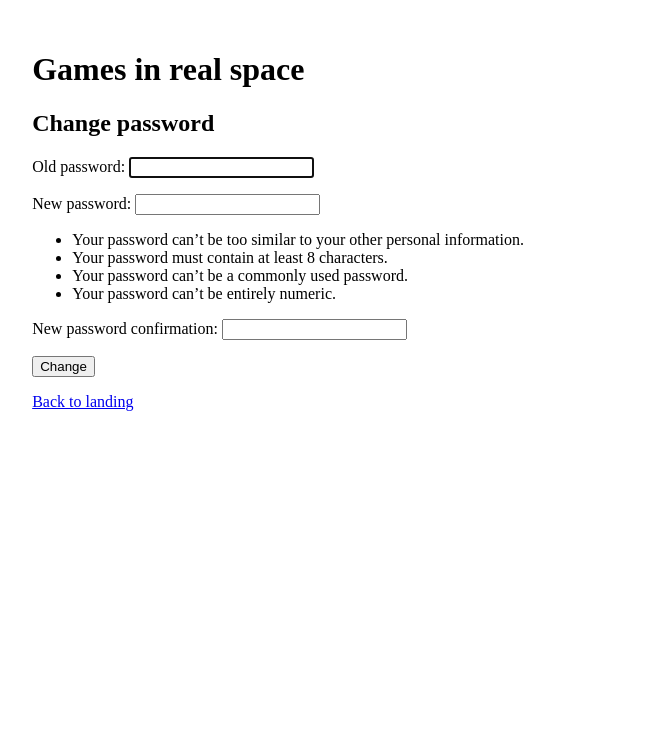
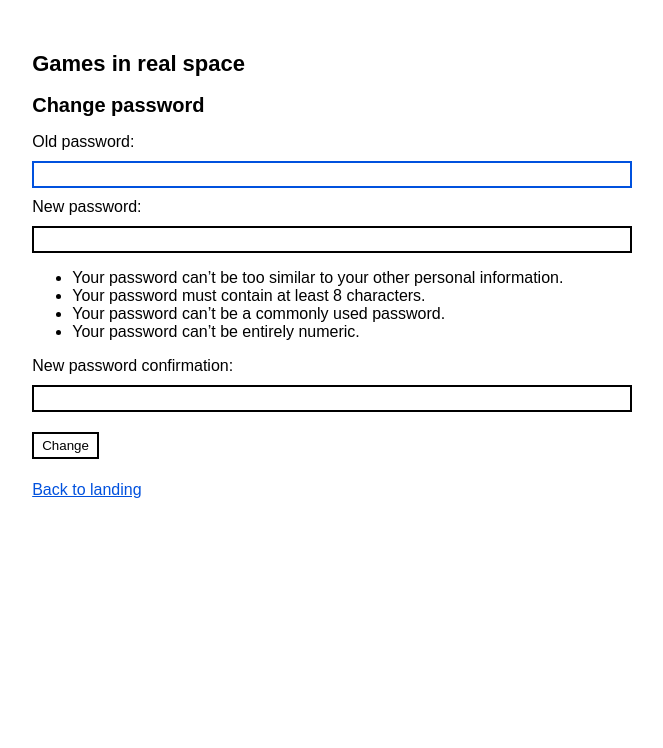
Before and after one commit to charlesetc/inrealspace, a Django app: page /accounts/password_change/ in a window 1280 px wide. Shown: the top 748 px of the page, without its empty margins (19-682 px from the left). Run offline with Django 4.2, Linux system fonts and the light colour scheme; the visitor is signed in with stand-in values (Sample User, id 1); parts of the project's set-up code (start-up, migrations or seed data) failed here and were passed over.

Commit message:
Email form input and better styles

```diff
--- a/static/main.css
+++ b/static/main.css
@@ -1,13 +1,91 @@
 body {
   max-width: 600px;
   margin: 4%;
+  font-family: sans-serif;
 }
 
 .title a {
   text-decoration: none;
   color: black;
+
+}
+
+h1 {
+  font-size: 22px;
+}
+
+h2 {
+  font-size: 20px;
 }
 
 ul.errorlist {
   color: red;
 }
+
+a {
+  color: #0051de;
+}
+
+form button {
+  margin-top:10px;
+}
+
+button {
+  background-color: white;
+  border: 2px solid black;
+  padding: 4px 8px;
+  cursor: pointer;
+
+}
+
+button:focus, button:hover {
+  background: #0051de;
+  color: #eee;
+  outline:none;
+}
+
+nav {
+  margin-top: 14px;
+}
+
+nav a {
+  display: inline-block;
+  margin: 6px 8px;
+  margin-left:0;
+  margin-rigtht:16px;
+  color: #0051de;
+  text-decoration: underline;
+}
+
+form input {
+  display: block;
+  width: 100%;
+  margin-top: 10px;
+  margin-bottom: 10px;
+  padding: 4px;
+  border: 2px solid black;
+  outline: none
+}
+
+form input:focus {
+  border: 2px solid #0051de;
+}
+
+
+form label {
+  display: inline-block;
+}
+
+form .helptext {
+  display: block;
+  margin-top: 10px;
+
+}
+
+form p {
+  margin:0px;
+}
+
+p a {
+  color: #0051de;
+}
--- a/users/templates/base.html
+++ b/users/templates/base.html
@@ -1,6 +1,8 @@
 <head>
     <title>Games in real space</title>
     <link rel="stylesheet" href="/static/main.css">
+    <meta charset="utf-8">
+    <meta name="viewport" content="width=device-width, initial-scale=1">
 </head>
 <body>
 
--- a/users/templates/profile.html
+++ b/users/templates/profile.html
@@ -3,5 +3,7 @@
 {% block content %}
 <h2>Profile for {{user.email}}</h2>
 
-<a href="{% url 'index' %}">Back to dashboard</a>
+<nav>
+  <a href="{% url 'index' %}">Back to dashboard</a>
+</nav>
 {% endblock %}
--- a/users/templates/registration/password_change_done.html
+++ b/users/templates/registration/password_change_done.html
@@ -3,5 +3,7 @@
 {% block content %}
 <h2>Password changed!</h2>
 
-<a href="{% url 'index' %}">Back</a>
+<nav>
+  <a href="{% url 'index' %}">Back</a>
+</nav>
 {% endblock %}
--- a/users/templates/registration/password_change_form.html
+++ b/users/templates/registration/password_change_form.html
@@ -6,8 +6,10 @@
 <form method="post">
     {% csrf_token %}
     {{ form.as_p }}
-    <input type="submit" value="Change">
+    <button type="submit">Change</button>
 </form>
 
-<a href="{% url 'index' %}">Back to landing</a>
+<nav>
+  <a href="{% url 'index' %}">Back to landing</a>
+</nav>
 {% endblock %}
--- a/users/templates/registration/password_reset_complete.html
+++ b/users/templates/registration/password_reset_complete.html
@@ -3,5 +3,7 @@
 {% block content %}
 <h2>Password changed</h2>
 
-<a href="{% url 'index' %}">Back to landing</a>
+<nav>
+  <a href="{% url 'index' %}">Back to landing</a>
+</nav>
 {% endblock %}
--- a/users/templates/registration/password_reset_confirm.html
+++ b/users/templates/registration/password_reset_confirm.html
@@ -4,7 +4,7 @@
 
 {% if validlink %}
 
-<h1>Set a new password!</h1>
+<h2>Set a new password!</h2>
 <form method="POST">
   {% csrf_token %}
   {{ form.as_p }}
--- a/users/templates/registration/password_reset_done.html
+++ b/users/templates/registration/password_reset_done.html
@@ -3,6 +3,6 @@
 {% block title %}Email Sent{% endblock %}
 
 {% block content %}
-  <h1>Check your inbox.</h1>
+  <h2>Check your inbox.</h2>
   <p> We've emailed you instructions for setting your password. You should receive the email shortly!</p>
 {% endblock %}
--- a/users/templates/registration/password_reset_form.html
+++ b/users/templates/registration/password_reset_form.html
@@ -1,7 +1,7 @@
  {% extends 'base.html' %}
 
 {% block content %}
-  <h1>Forgot password</h1>
+  <h2>Forgot password</h2>
   <p>Enter your email address below, and we'll email instructions for setting a new one.</p>
 
   <form method="POST">
--- a/users/views.py
+++ b/users/views.py
@@ -17,7 +17,7 @@ def register(request):
     if request.method == "GET":
         return render(
             request, "register.html",
-            {"form": CustomUserCreationForm}
+            {"form": CustomUserCreationForm()}
         )
     elif request.method == "POST":
         form = CustomUserCreationForm(request.POST)
```
Also changed, not shown: users/forms.py (+10 -2 lines), users/templates/dashboard.html (+8 -2 lines), users/templates/landing.html (+21 -3 lines), users/templates/register.html (+7 -5 lines), users/templates/registration/login.html (+6 -5 lines).
